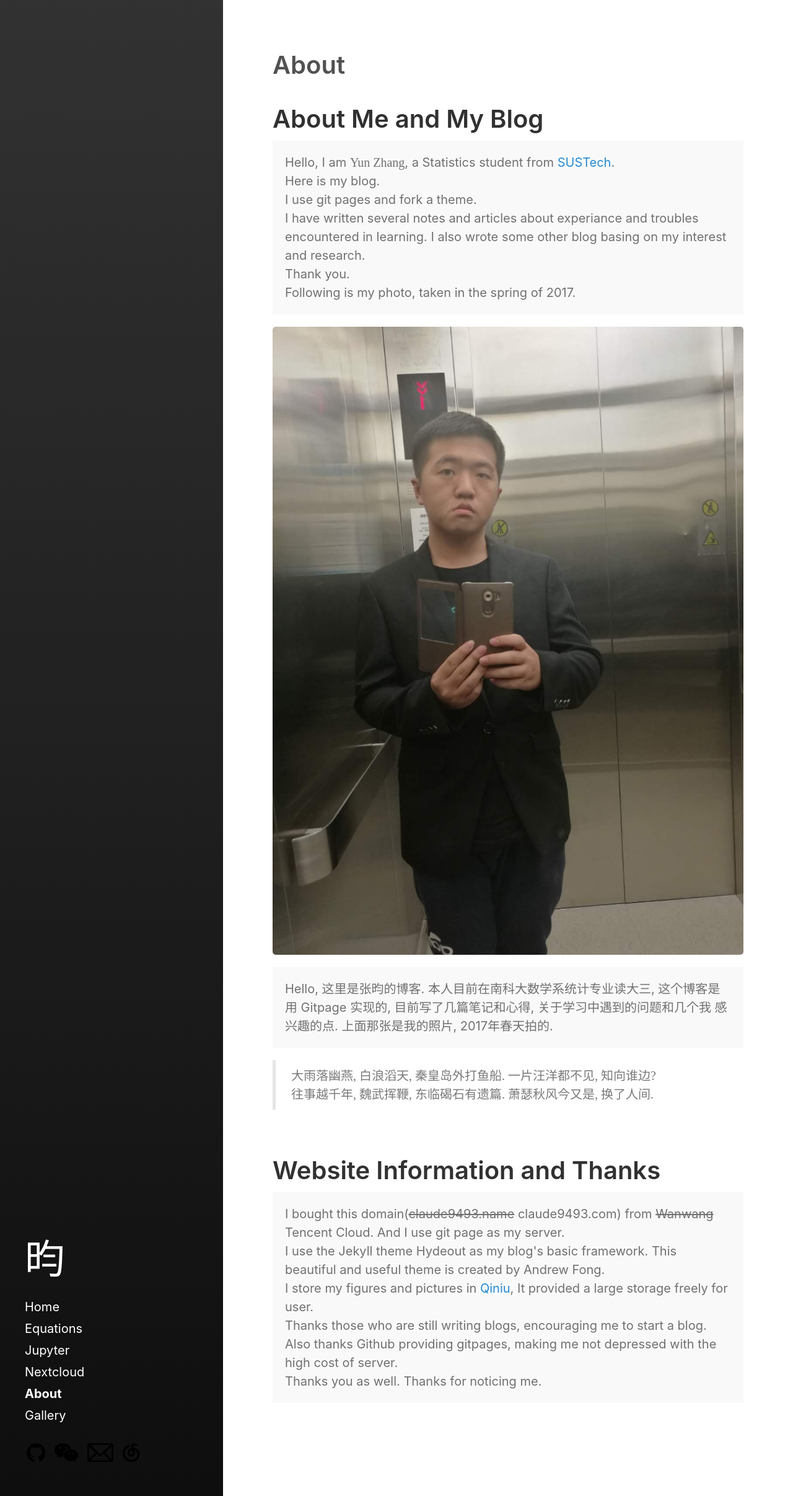
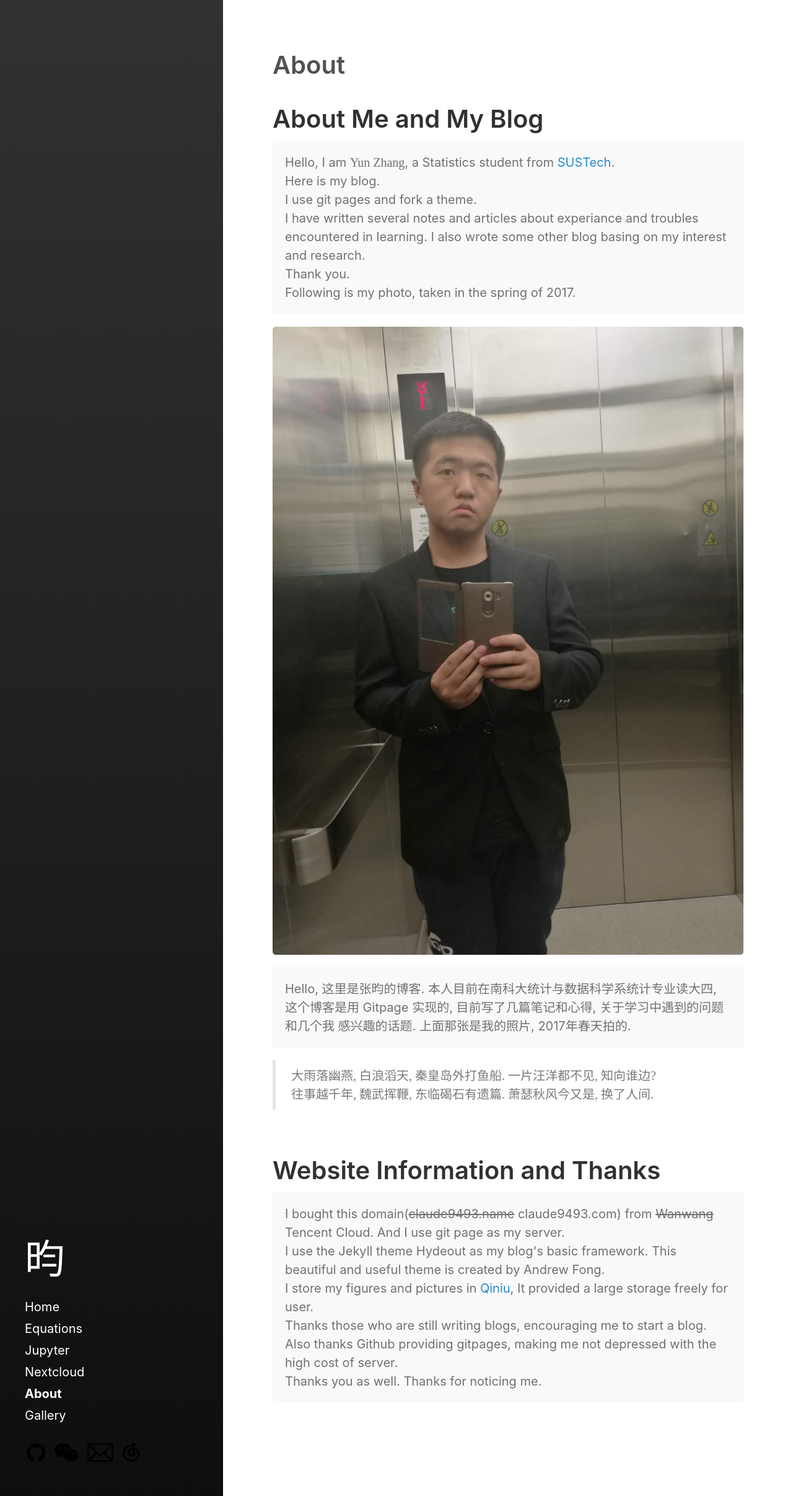
Before and after one commit to claude9493/claude9493.github.io, a Jekyll site: the page built from about.md, in a window 1280 px wide. Shown: the whole page at 62% size. Built offline with Jekyll 4.4.1, drawn with Linux system fonts in a browser that asks for light colours.

Commit message:
Update about.md

```diff
--- a/about.md
+++ b/about.md
@@ -17,7 +17,7 @@ sidebar_link: true
   ![](/images/ME.jpg)
 
 <p class="message">
-  Hello, 这里是张昀的博客. 本人目前在南科大数学系统计专业读大三, 这个博客是用 Gitpage 实现的, 目前写了几篇笔记和心得, 关于学习中遇到的问题和几个我   感兴趣的点. 上面那张是我的照片, 2017年春天拍的.<br>
+  Hello, 这里是张昀的博客. 本人目前在南科大统计与数据科学系统计专业读大四, 这个博客是用 Gitpage 实现的, 目前写了几篇笔记和心得, 关于学习中遇到的问题和几个我   感兴趣的话题. 上面那张是我的照片, 2017年春天拍的.<br>
   </p>
   <blockquote><font face = "STFangsong">
     大雨落幽燕, 白浪滔天, 秦皇岛外打鱼船. 一片汪洋都不见, 知向谁边?<br>
```
